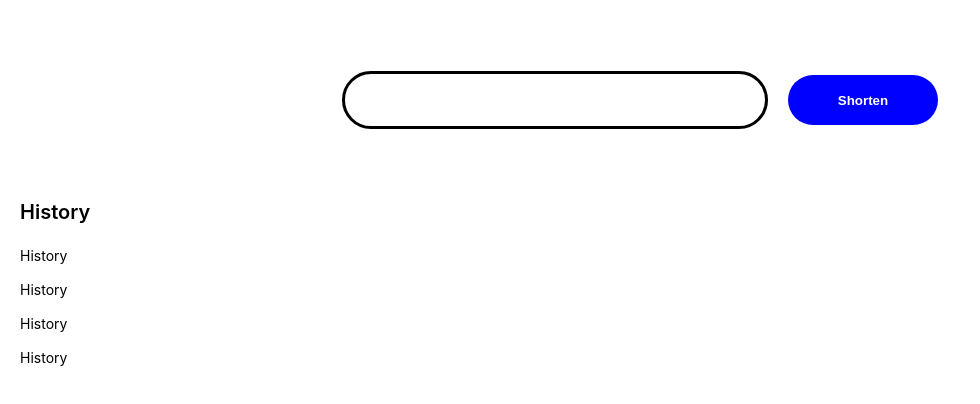
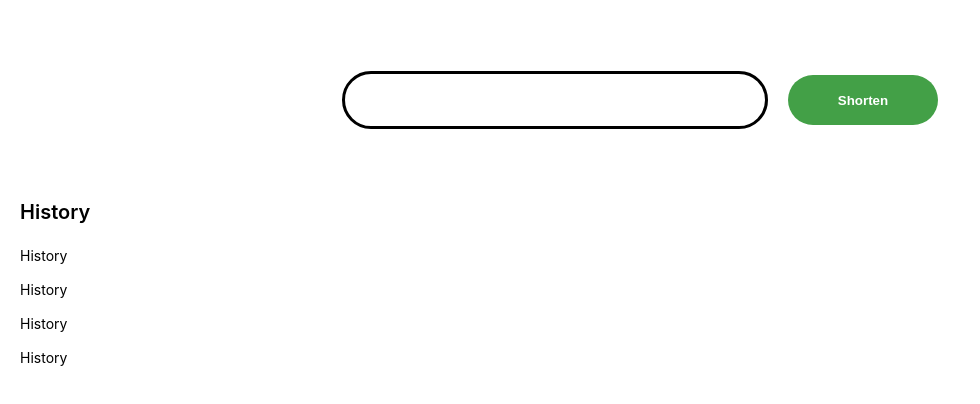
Before and after one commit to robertkibet/urls-shortener-cra, a React (Create React App) app: page / in a window 1280 px wide. Shown: the top 404 px of the page, without its empty margins (0-980 px from the left). Built offline with nearby package versions, Linux system fonts and the light colour scheme.

Commit message:
use theme colors for button

```diff
--- a/src/Screens/UrlShortener/index.tsx
+++ b/src/Screens/UrlShortener/index.tsx
@@ -6,7 +6,7 @@ const UrlShortener: React.FC = () => {
   return (
     <Wrapper>
       <Input type="text" />
-      <SubmitButton title="Shorten" type="submit" size="small" backgroundColor="blue" />
+      <SubmitButton title="Shorten" type="submit" size="small" />
     </Wrapper>
   );
 };
```
